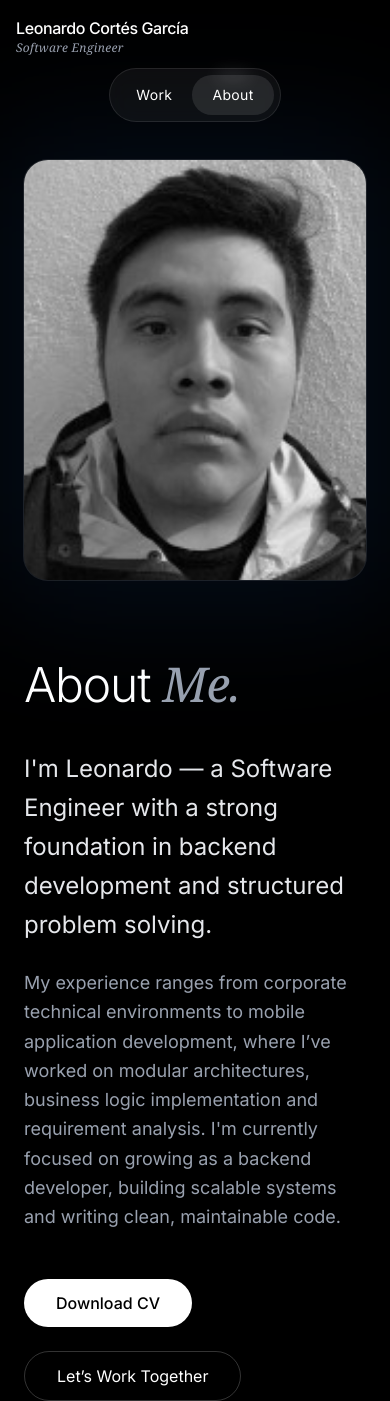
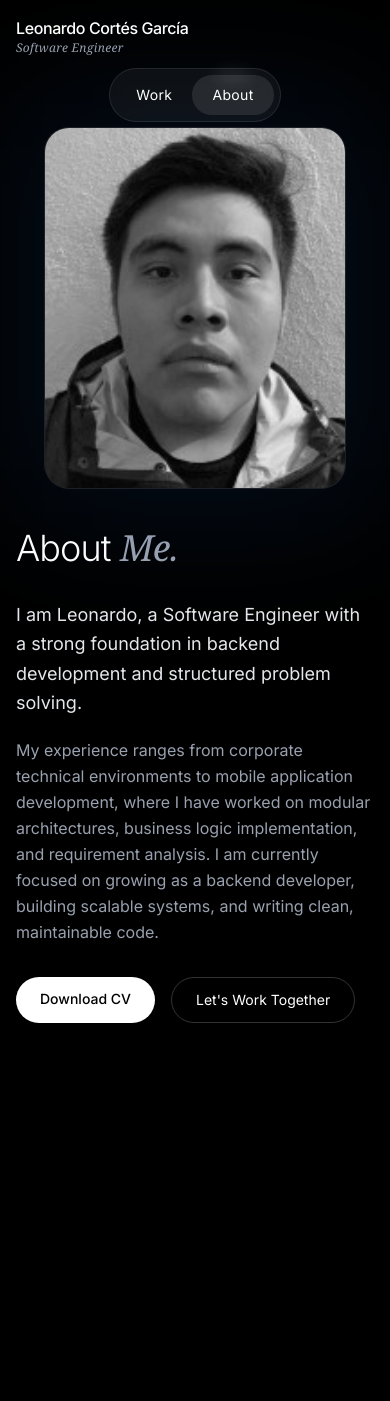
Before and after one commit to LeonardoCG26/Portafolio, a React (Vite) app in the folder client/: page /about in a window 390 px wide. After the commit the page ends 1063 px from the top, so only its background shows below. Built offline with nearby package versions, Linux system fonts and the light colour scheme.

Commit message:
UI responsive refinements

```diff
--- a/client/src/components/projectCard.jsx
+++ b/client/src/components/projectCard.jsx
@@ -20,7 +20,7 @@ export default function ProjectCard({ title, description, tags, imageUrl }) {
           scale: isHovered ? 1.1 : 1,
         }}
         transition={{ duration: 0.4 }}
-        className="h-48 overflow-hidden"
+        className="h-44 sm:h-48 overflow-hidden"
       >
         <img
           src={imageUrl}
@@ -30,15 +30,15 @@ export default function ProjectCard({ title, description, tags, imageUrl }) {
       </motion.div>
 
       {/* Overlay de contenido */}
-      <div className="p-6">
+      <div className="p-5 sm:p-6">
         <motion.h3
-          className="text-2xl font-bold text-white mb-2"
+          className="text-xl sm:text-2xl font-bold text-white mb-2"
           animate={{ x: isHovered ? 5 : 0 }}
         >
           {title}
         </motion.h3>
 
-        <p className="text-gray-300 mb-4">
+        <p className="text-sm sm:text-base text-gray-300 mb-4 leading-relaxed">
           {description}
         </p>
 
@@ -52,7 +52,7 @@ export default function ProjectCard({ title, description, tags, imageUrl }) {
           {tags.map((tag, index) => (
             <span
               key={index}
-              className="px-3 py-1 bg-blue-600/30 text-blue-100 rounded-full text-sm backdrop-blur-sm"
+              className="px-3 py-1 bg-blue-600/30 text-blue-100 rounded-full text-xs sm:text-sm backdrop-blur-sm"
             >
               {tag}
             </span>
@@ -68,7 +68,7 @@ export default function ProjectCard({ title, description, tags, imageUrl }) {
             scale: 1.05,
             backgroundColor: "rgba(59, 130, 246, 0.8)"
           }}
-          className="mt-6 px-6 py-2 bg-blue-600 text-white rounded-lg font-medium shadow-lg"
+          className="mt-6 w-full sm:w-auto px-6 py-2 text-sm sm:text-base bg-blue-600 text-white rounded-lg font-medium shadow-lg"
         >
           Ver Proyecto
         </motion.button>
--- a/client/src/pages/About.jsx
+++ b/client/src/pages/About.jsx
@@ -1,79 +1,61 @@
 import { motion } from "framer-motion";
 import profile from "../assets/profile.jpg";
 
-
 export default function About() {
   return (
-    <section className="min-h-screen bg-black text-white pt-40 px-6">
-      <div className="max-w-6xl mx-auto grid md:grid-cols-2 gap-20 items-center">
-
-        {/* FOTO */}
+    <section className="min-h-screen bg-black text-white pt-32 sm:pt-40 px-4 sm:px-6 pb-10">
+      <div className="max-w-6xl mx-auto grid md:grid-cols-2 gap-10 sm:gap-20 items-center">
         <motion.div
           initial={{ opacity: 0, x: -40 }}
           animate={{ opacity: 1, x: 0 }}
           transition={{ duration: 0.6 }}
           className="flex justify-center md:justify-start"
         >
-          <div className="relative">
-
-            {/* Glow sutil detrás */}
+          <div className="relative w-fit">
             <div className="absolute -inset-6 bg-blue-500/10 blur-3xl rounded-3xl" />
-
-            {/* Imagen */}
             <img
               src={profile}
-              alt="Leonardo Cortés"
-              className="relative w-96 h-[420px] object-cover object-top rounded-3xl grayscale hover:grayscale-0 transition duration-500"
+              alt="Leonardo Cortes"
+              className="relative w-[300px] sm:w-96 h-[360px] sm:h-[420px] object-cover object-top rounded-3xl grayscale hover:grayscale-0 transition duration-500"
             />
-
-            {/* Borde sutil */}
             <div className="absolute inset-0 rounded-3xl ring-1 ring-white/10" />
           </div>
         </motion.div>
 
-        {/* TEXTO */}
         <motion.div
           initial={{ opacity: 0, x: 40 }}
           animate={{ opacity: 1, x: 0 }}
           transition={{ duration: 0.6 }}
         >
-          <h1 className="text-5xl md:text-6xl font-light tracking-tight mb-10">
-            About{" "}
-            <span className="italic font-serif text-gray-400">
-              Me.
-            </span>
+          <h1 className="text-4xl sm:text-5xl md:text-6xl font-light tracking-tight mb-8 sm:mb-10">
+            About <span className="italic font-serif text-gray-400">Me.</span>
           </h1>
 
-          <p className="text-2xl text-gray-200 leading-relaxed mb-6">
-            I'm Leonardo — a Software Engineer with a strong foundation in backend development and structured problem solving.
-            </p>
+          <p className="text-lg sm:text-2xl text-gray-200 leading-relaxed mb-5 sm:mb-6">
+            I am Leonardo, a Software Engineer with a strong foundation in backend development and structured problem solving.
+          </p>
 
-            <p className="text-lg text-gray-400 leading-relaxed mb-12">
-            My experience ranges from corporate technical environments to mobile application development,
-            where I’ve worked on modular architectures, business logic implementation and requirement analysis.
-            I'm currently focused on growing as a backend developer, building scalable systems and writing clean, maintainable code.
-            </p>
+          <p className="text-base sm:text-lg text-gray-400 leading-relaxed mb-8 sm:mb-12">
+            My experience ranges from corporate technical environments to mobile application development, where I have worked on modular architectures, business logic implementation, and requirement analysis. I am currently focused on growing as a backend developer, building scalable systems, and writing clean, maintainable code.
+          </p>
 
-
-          {/* BOTONES */}
-          <div className="flex flex-wrap gap-6">
+          <div className="flex flex-wrap gap-4 sm:gap-6">
             <a
               href="/CV.pdf"
               download
-              className="px-8 py-3 bg-white text-black rounded-full font-medium hover:bg-gray-200 transition"
+              className="px-6 sm:px-8 py-3 text-sm sm:text-base bg-white text-black rounded-full font-medium hover:bg-gray-200 transition"
             >
               Download CV
             </a>
 
             <a
               href="mailto:cortes.leonardo.1dv@gmail.com"
-              className="px-8 py-3 border border-white/20 rounded-full hover:bg-white/5 transition"
+              className="px-6 sm:px-8 py-3 text-sm sm:text-base border border-white/20 rounded-full hover:bg-white/5 transition"
             >
-              Let’s Work Together
+              Let's Work Together
             </a>
           </div>
         </motion.div>
-
       </div>
     </section>
   );
--- a/client/src/pages/ProjectsPage.jsx
+++ b/client/src/pages/ProjectsPage.jsx
@@ -30,7 +30,7 @@ export default function ProjectsPage() {
     <motion.main
       initial={{ opacity: 0 }}
       animate={{ opacity: 1 }}
-      className="min-h-screen bg-black text-white pt-32 px-6"
+      className="min-h-screen bg-black text-white pt-32 sm:pt-36 px-4 sm:px-6 pb-10"
     >
       <div className="max-w-6xl mx-auto">
 
@@ -39,7 +39,7 @@ export default function ProjectsPage() {
           initial={{ y: -20, opacity: 0 }}
           animate={{ y: 0, opacity: 1 }}
           transition={{ duration: 0.6 }}
-          className="text-5xl md:text-6xl font-light tracking-tight mb-20"
+          className="text-4xl sm:text-5xl md:text-6xl font-light tracking-tight mb-10 sm:mb-20"
         >
           Selected{" "}
           <span className="italic font-serif text-gray-400">
@@ -48,7 +48,7 @@ export default function ProjectsPage() {
         </motion.h1>
 
         {/* Grid */}
-        <div className="grid grid-cols-1 md:grid-cols-2 gap-12">
+        <div className="grid grid-cols-1 md:grid-cols-2 gap-8 sm:gap-12">
           {projects.map((project, index) => (
             <motion.div
               key={index}
```
Also changed, not shown: 1 other file (tests, documents, lock files or other folders).
